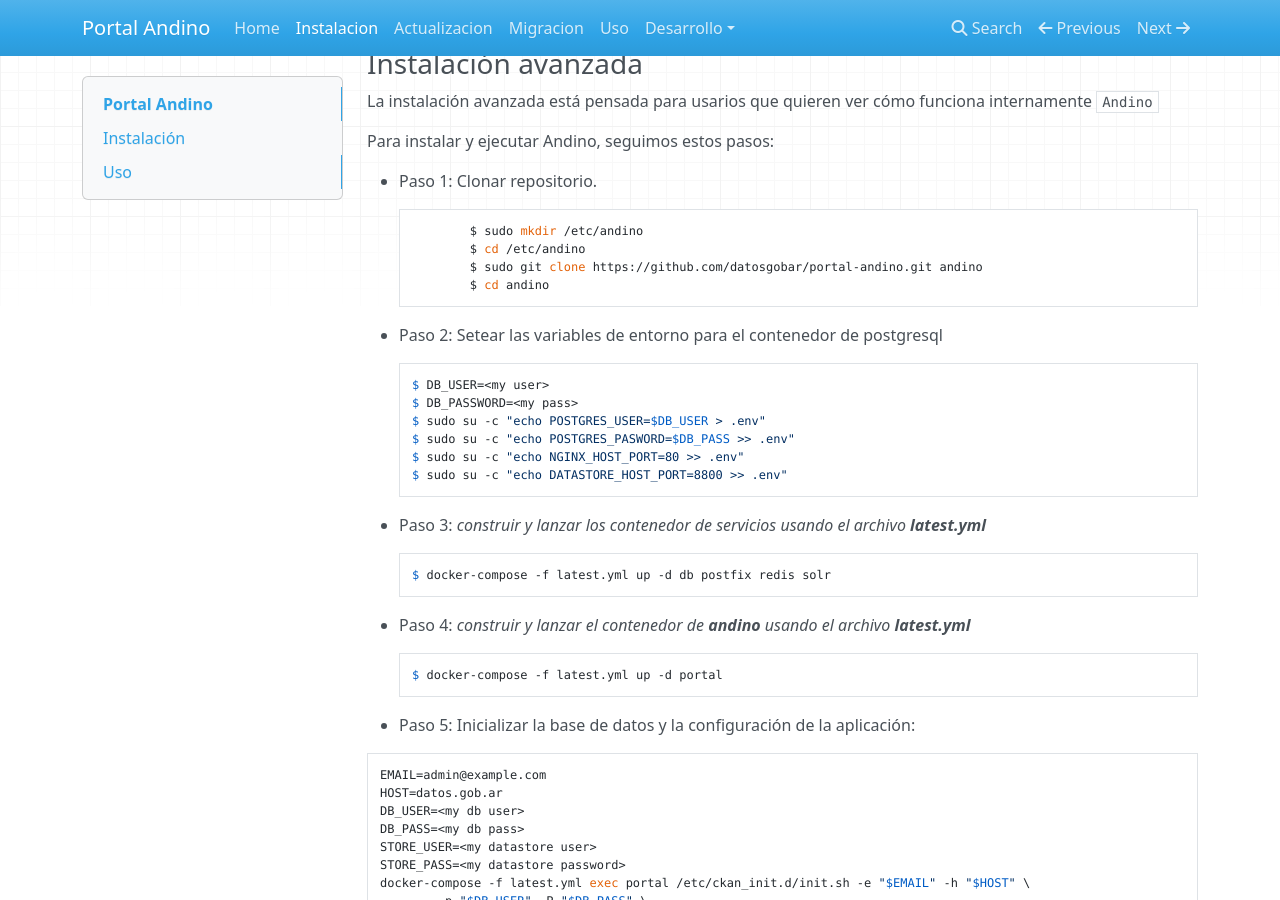
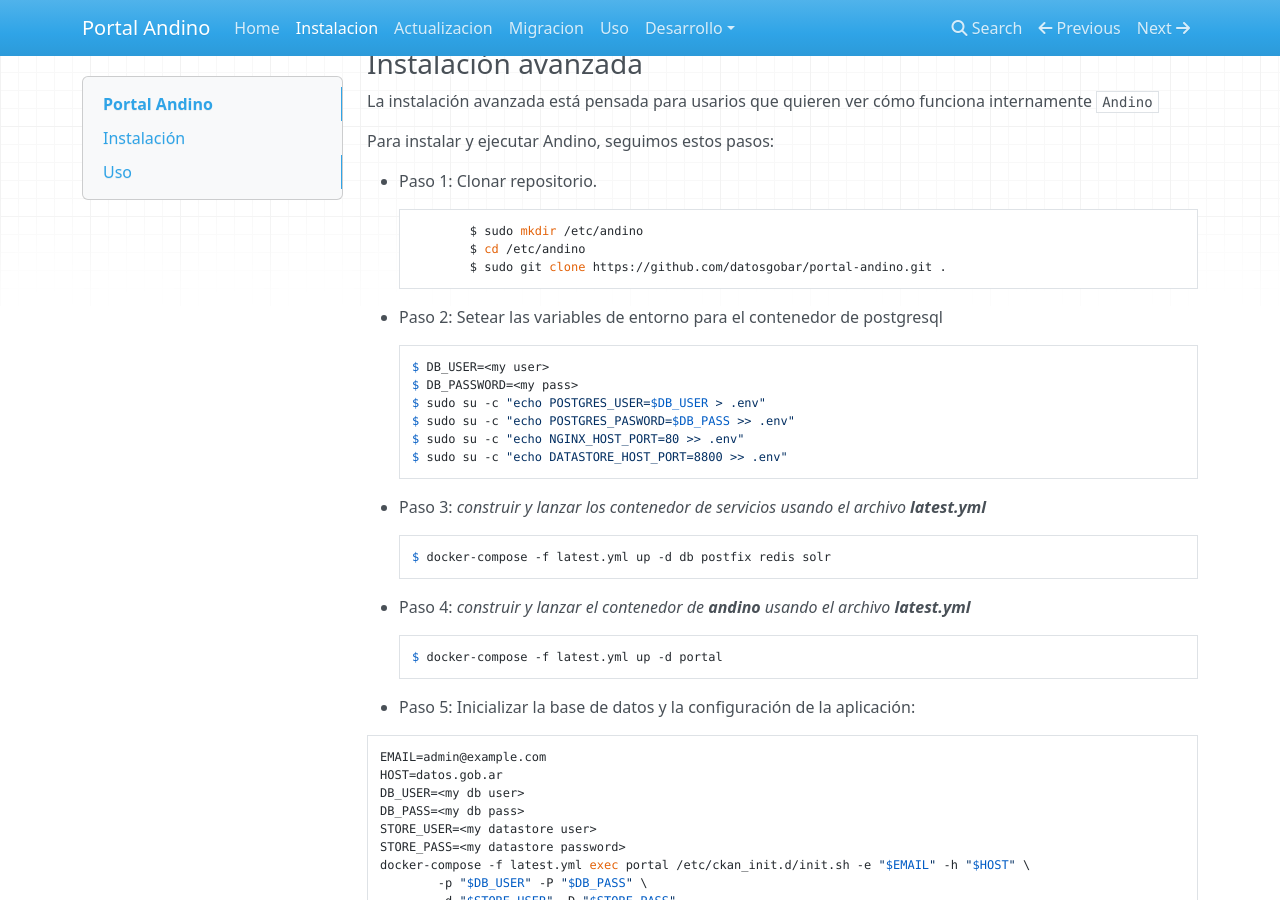
Before and after one commit to datosgobar/portal-andino, an MkDocs documentation site: the page built from docs/setup/install.md, in a window 1280 px wide and 900 px high, scrolled down 1161 px. Built offline with MkDocs 1.6.1, drawn with Linux system fonts in a browser that asks for light colours; nearby versions of some CDN libraries; old or Windows-style settings are respelled for this version of MkDocs.

Commit message:
Arreglo la documentacion de instalacion

```diff
--- a/docs/setup/install.md
+++ b/docs/setup/install.md
@@ -58,8 +58,7 @@
 
                 $ sudo mkdir /etc/andino
                 $ cd /etc/andino
-                $ sudo git clone https://github.com/datosgobar/portal-andino.git andino
-                $ cd andino
+                $ sudo git clone https://github.com/datosgobar/portal-andino.git .
 
 + Paso 2: Setear las variables de entorno para el contenedor de postgresql
 
```
